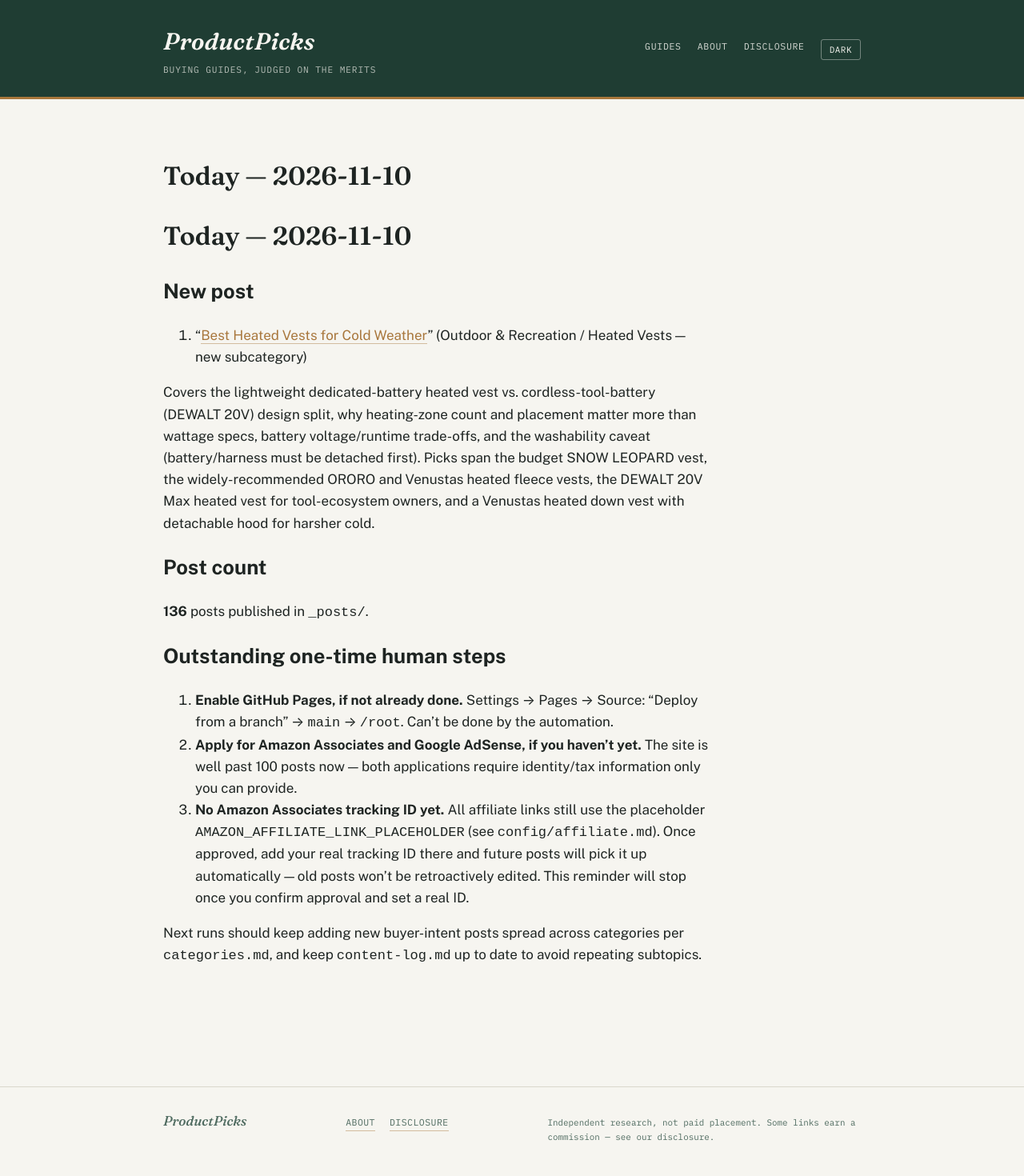
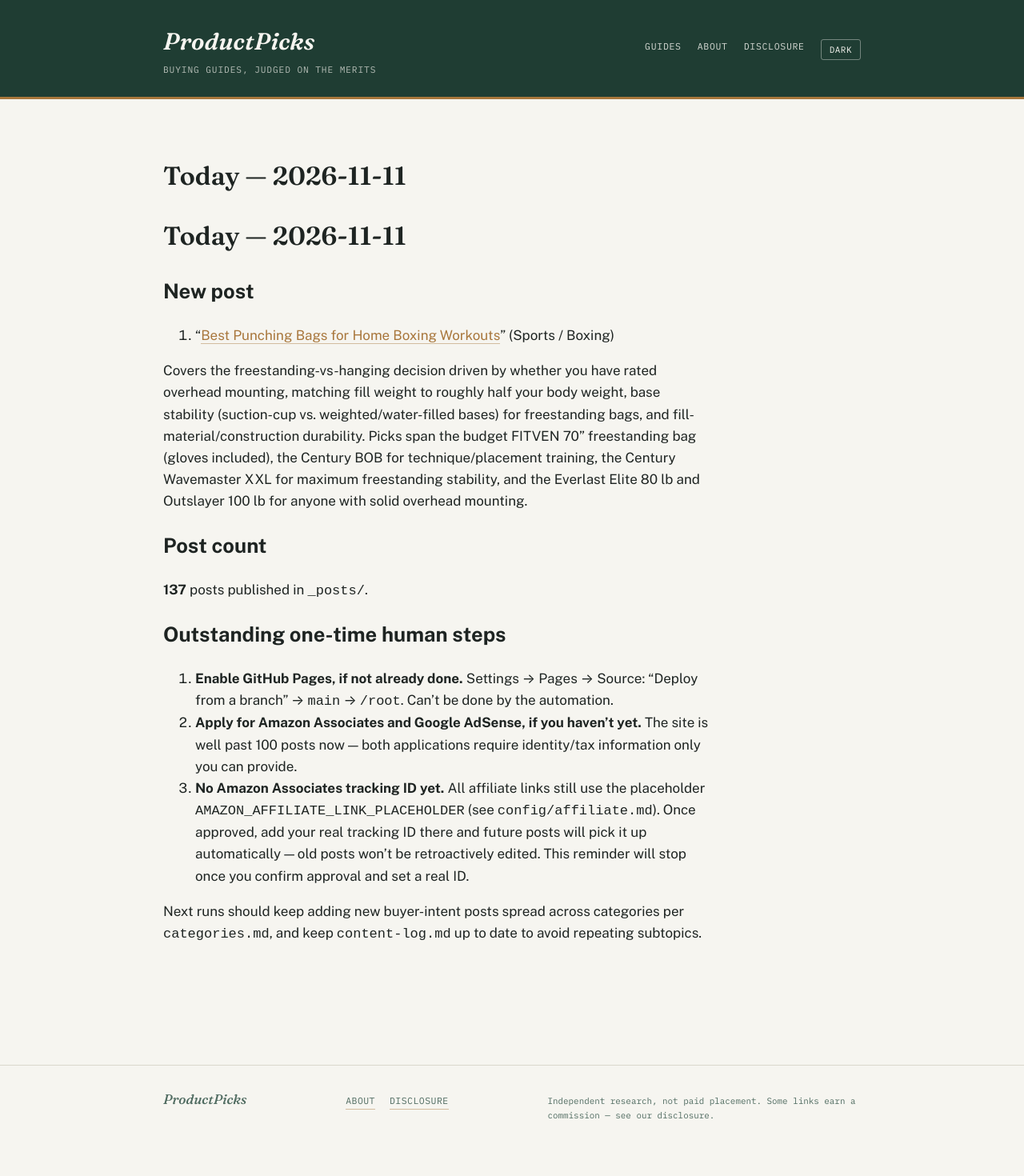
Before and after one commit to ajith198/ProductPicks, a Jekyll site: the page built from today.md, in a window 1280 px wide. Shown: the whole page at 80% size. Built offline with Jekyll 4.4.1, drawn with Linux system fonts in a browser that asks for light colours; our own code applies the rules of GitHub Pages for plain Markdown files; after the commit the page ends 1443 px from its top, so only the background shows below that.

Commit message:
daily: 2026-11-11 new post + log update
New post: Best Punching Bags for Home Boxing Workouts (Sports / Boxing).

Co-Authored-By: Claude Sonnet 5 <noreply@anthropic.com>
Claude-Session: https://claude.ai/code/session_01UFLJpXaQqQDLXDozZt8i19

```diff
--- a/today.md
+++ b/today.md
@@ -1,14 +1,14 @@
-# Today — 2026-11-10
+# Today — 2026-11-11
 
 ## New post
 
-1. "[Best Heated Vests for Cold Weather](/outdoor-recreation/buying-guides/best-heated-vests-for-cold-weather/)" (Outdoor & Recreation / Heated Vests — new subcategory)
+1. "[Best Punching Bags for Home Boxing Workouts](/sports/buying-guides/best-punching-bags-for-home-boxing-workouts/)" (Sports / Boxing)
 
-Covers the lightweight dedicated-battery heated vest vs. cordless-tool-battery (DEWALT 20V) design split, why heating-zone count and placement matter more than wattage specs, battery voltage/runtime trade-offs, and the washability caveat (battery/harness must be detached first). Picks span the budget SNOW LEOPARD vest, the widely-recommended ORORO and Venustas heated fleece vests, the DEWALT 20V Max heated vest for tool-ecosystem owners, and a Venustas heated down vest with detachable hood for harsher cold.
+Covers the freestanding-vs-hanging decision driven by whether you have rated overhead mounting, matching fill weight to roughly half your body weight, base stability (suction-cup vs. weighted/water-filled bases) for freestanding bags, and fill-material/construction durability. Picks span the budget FITVEN 70" freestanding bag (gloves included), the Century BOB for technique/placement training, the Century Wavemaster XXL for maximum freestanding stability, and the Everlast Elite 80 lb and Outslayer 100 lb for anyone with solid overhead mounting.
 
 ## Post count
 
-**136** posts published in `_posts/`.
+**137** posts published in `_posts/`.
 
 ## Outstanding one-time human steps
 
```
Also changed, not shown: TODAY.md (+1 -1 lines), _posts/2026-11-11-best-punching-bags-for-home-boxing-workouts.md (added, +54 -0 lines), content-log.md (+1 -0 lines).
